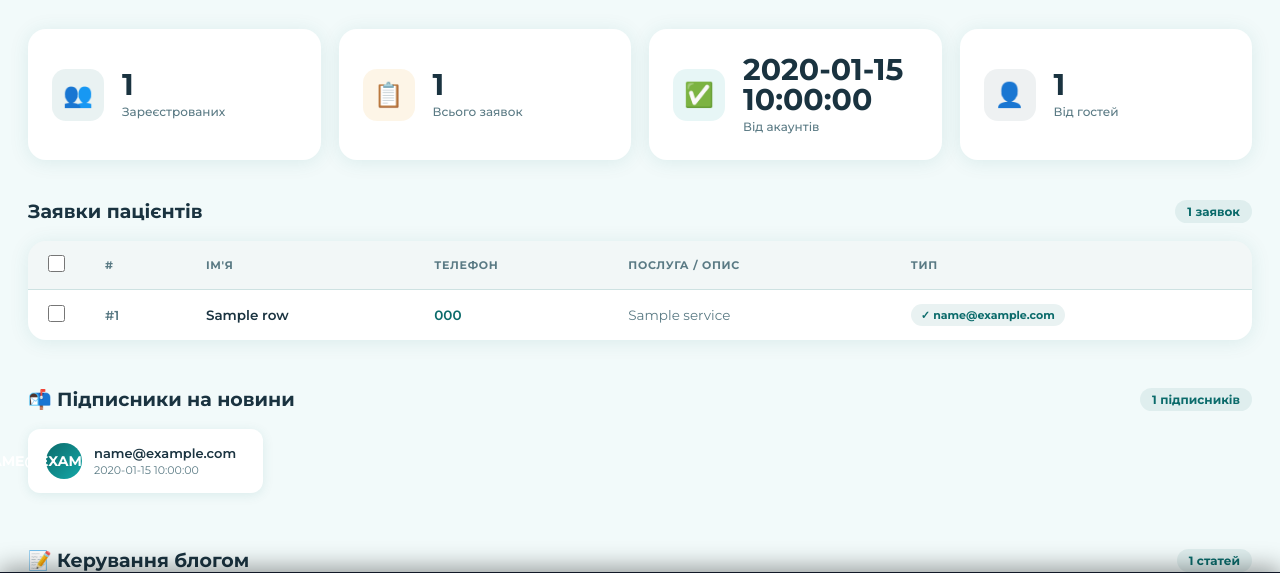
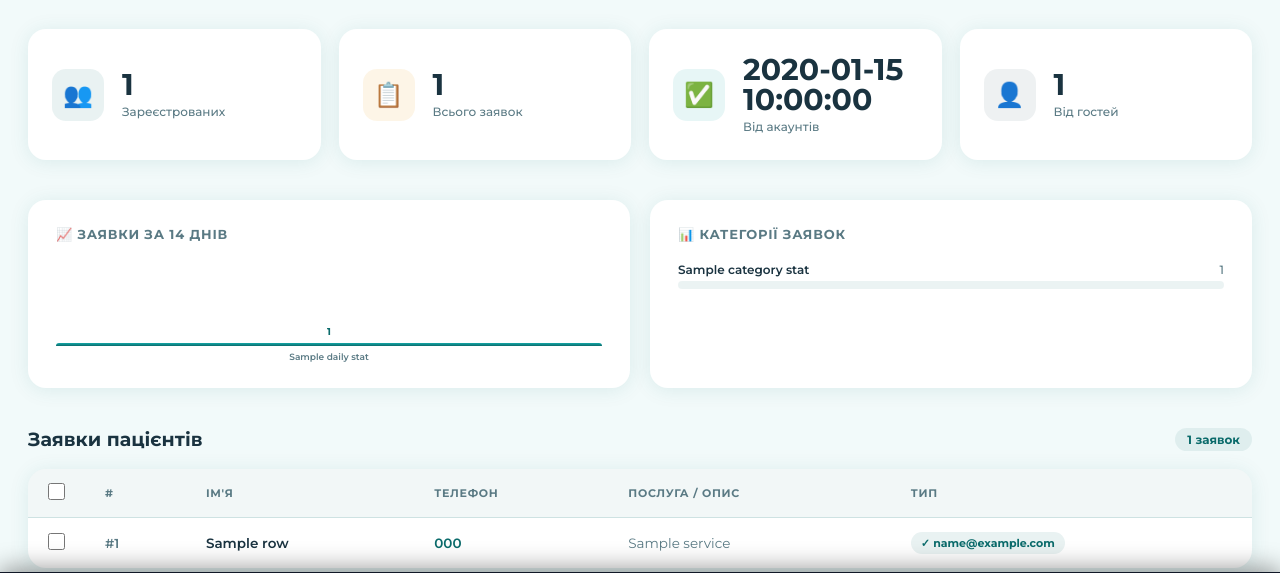
Before and after one commit to bodia229/GlobalMed_tur, a Python web app: template templates/admin.html in a window 1280 px wide. Shown: the part 161-734 px from the top of the page. Run offline with Jinja, Linux system fonts and the light colour scheme; the template is opened without the code that fills it: most values are stand-ins (such as "Sample title", 1, 10 or a date in 2020); grey boxes marked "Sample" are stand-in pictures.

Commit message:
Add analytics panel to admin: daily chart + category breakdown
Co-Authored-By: Claude Sonnet 4.6 <noreply@anthropic.com>

```diff
--- a/templates/admin.html
+++ b/templates/admin.html
@@ -239,6 +239,39 @@ function gtag_report_conversion(url) {
     tbody td.td-check { text-align: center; }
     tbody tr.selected { background: rgba(11,107,107,0.05) !important; }
 
+    /* ─── ANALYTICS ─── */
+    .analytics-grid {
+      display: grid;
+      grid-template-columns: 1fr 1fr;
+      gap: 20px;
+      margin-bottom: 40px;
+    }
+    .analytics-card {
+      background: var(--white);
+      border-radius: 18px;
+      padding: 26px 28px;
+      box-shadow: 0 2px 20px var(--shadow);
+    }
+    .analytics-card h3 {
+      font-size: 13px; font-weight: 700; color: var(--text-light);
+      text-transform: uppercase; letter-spacing: 0.8px; margin-bottom: 20px;
+    }
+    /* Bar chart */
+    .bar-chart { display: flex; align-items: flex-end; gap: 5px; height: 100px; }
+    .bar-col { flex: 1; display: flex; flex-direction: column; align-items: center; gap: 5px; }
+    .bar { width: 100%; background: linear-gradient(180deg, var(--primary-light), var(--primary));
+      border-radius: 5px 5px 0 0; min-height: 3px; transition: height 0.4s; }
+    .bar-zero { background: rgba(11,107,107,0.12); }
+    .bar-label { font-size: 9px; color: var(--text-light); font-weight: 600; white-space: nowrap; }
+    .bar-val { font-size: 10px; color: var(--primary); font-weight: 700; }
+    /* Category bars */
+    .cat-list { display: flex; flex-direction: column; gap: 11px; }
+    .cat-row { display: flex; flex-direction: column; gap: 4px; }
+    .cat-meta { display: flex; justify-content: space-between; font-size: 12px; font-weight: 600; color: var(--text); }
+    .cat-meta span { color: var(--text-light); font-weight: 500; }
+    .cat-track { height: 8px; background: rgba(11,107,107,0.08); border-radius: 10px; overflow: hidden; }
+    .cat-fill { height: 100%; background: linear-gradient(90deg, var(--primary), var(--primary-light)); border-radius: 10px; transition: width 0.5s; }
+
     /* ─── DELETE TOOLBAR ─── */
     .delete-toolbar {
       display: none;
@@ -325,6 +358,7 @@ function gtag_report_conversion(url) {
     /* ─── RESPONSIVE ─── */
     @media (max-width: 900px) {
       .stats-grid { grid-template-columns: 1fr 1fr; }
+      .analytics-grid { grid-template-columns: 1fr; }
       .form-grid { grid-template-columns: 1fr; }
     }
     @media (max-width: 620px) {
@@ -440,6 +474,49 @@ function gtag_report_conversion(url) {
         <div class="stat-label">Від гостей</div>
       </div>
     </div>
+  </div>
+
+  <!-- Analytics -->
+  <div class="analytics-grid">
+
+    <!-- Заявки за 14 днів -->
+    <div class="analytics-card">
+      <h3>📈 Заявки за 14 днів</h3>
+      {% if daily_stats %}
+      <div class="bar-chart">
+        {% for d in daily_stats %}
+        <div class="bar-col">
+          <div class="bar-val">{% if d.count > 0 %}{{ d.count }}{% endif %}</div>
+          <div class="bar {% if d.count == 0 %}bar-zero{% endif %}"
+               style="height: {{ [((d.count / max_daily) * 90)|int, 3]|max }}px"></div>
+          <div class="bar-label">{{ d.label }}</div>
+        </div>
+        {% endfor %}
+      </div>
+      {% else %}
+      <p style="color:var(--text-light);font-size:13px;">Даних поки немає</p>
+      {% endif %}
+    </div>
+
+    <!-- Розподіл по категоріях -->
+    <div class="analytics-card">
+      <h3>📊 Категорії заявок</h3>
+      {% if category_stats %}
+      <div class="cat-list">
+        {% for c in category_stats %}
+        <div class="cat-row">
+          <div class="cat-meta">{{ c.name }}<span>{{ c.count }}</span></div>
+          <div class="cat-track">
+            <div class="cat-fill" style="width: {{ ((c.count / max_cat) * 100)|int }}%"></div>
+          </div>
+        </div>
+        {% endfor %}
+      </div>
+      {% else %}
+      <p style="color:var(--text-light);font-size:13px;">Даних поки немає</p>
+      {% endif %}
+    </div>
+
   </div>
 
   <!-- Inquiries table -->
```
Also changed, not shown: main.py (+47 -1 lines).
